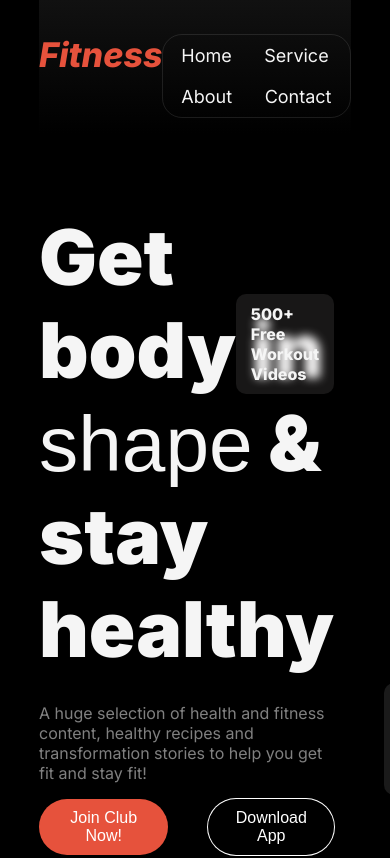
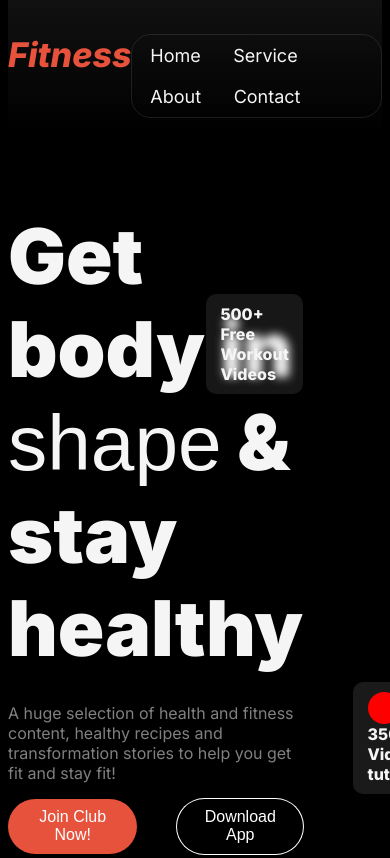
Before and after one commit to rubel2323/assignment-2, a plain HTML site: page index.html in a window 390 px wide. Shown: the top 858 px of the page. Drawn offline with Linux system fonts and the light colour scheme; a web font is replaced by a local one.

Commit message:
started after getting cured

```diff
--- a/style.css
+++ b/style.css
@@ -52,7 +52,7 @@ html {
 }
 
 .btn {
-  gap: 40px;
+  gap: 2.5rem;
 }
 
 .btn-primary {
@@ -60,8 +60,8 @@ html {
   background-color: rgb(230, 82, 60);
   color: rgb(255, 255, 255);
   border: none;
-  padding: 10px 20px;
-  border-radius: 30px;
+  padding: 0.6rem 1.25rem;
+  border-radius: 1.9rem;
   font-size: 1rem;
   font-weight: 400;
   cursor: pointer;
@@ -75,7 +75,7 @@ html {
   /* Slightly lighter border */
   box-shadow: 0 0 0 1px white; /* Simulates a border with consistent color */
   border-radius: 999px; /* Fully rounded pill shape */
-  padding: 10px 20px;
+  padding: 0.6rem 1.25rem;
   font-size: 1rem;
   cursor: pointer;
   box-sizing: border-box;
@@ -101,7 +101,7 @@ html {
 }
 
 .navbar-links {
-  margin-top: 18px;
+  margin-top: 1.1rem;
 }
 
 nav > ul {
@@ -123,13 +123,13 @@ nav > ul > li {
 nav > ul > li:hover {
   background-color: rgb(230, 82, 60);
   color: rgb(255, 255, 255);
-  border-radius: 20px;
+  border-radius: 1.25rem;
   cursor: pointer;
 }
 
 /* hero style design */
 .hero {
-  gap: 80px;
+  gap: 5rem;
 }
 
 description {
@@ -142,7 +142,7 @@ description {
 }
 
 .description-subtitle {
-  margin-top: -50px;
+  margin-top: -3.1rem;
   font-size: 1rem;
   font-weight: 400;
 }
@@ -150,7 +150,7 @@ description {
 .hero-container {
   position: relative;
   width: 100%;
-  /* padding: 20px; */
+
   box-sizing: border-box;
 }
 .hero-image {
@@ -162,11 +162,10 @@ description {
 .top-right-btn,
 .bottom-left-btn {
   position: absolute;
-  padding: 10px 15px;
-  border-radius: 10px;
+  padding: 0.63rem 0.9rem;
+  border-radius: 0.63rem;
   font-weight: 800;
-  /* color: hsl(0, 27%, 94%); */
-  /* background-color: rgba(0,0,0,0.6); */
+  display: block;
   backdrop-filter: blur(5px);
 }
 
@@ -490,7 +489,7 @@ description {
 .footer-links h3 {
   font-size: 1.5rem;
   font-weight: 700;
-  margin-bottom: 20px;
+  margin-bottom: 1.25rem;
 }
 
 .footer-links ul {
@@ -530,7 +529,7 @@ hr {
 
 /* Responsive Styles */
 
-@media (max-width: 900px) {
+/* @media (max-width: 900px) {
   .bmi-container {
     flex-direction: column;
     align-items: center;
@@ -544,4 +543,31 @@ hr {
   .bmi-table {
     width: 100%;
   }
+  .hero-image {
+    width: 100%;
+    max-width: 100%;
+    height: auto;
+    display: block;
+  }
+  .hero {
+    flex-direction: column;
+    gap: 2rem;
+  }
+  .description {
+    width: 100%;
+  }
+} */
+
+@media (max-width: 576px) {
+  .w-major,
+  .footer-container,
+  .extra-mile-container,
+  .bmi-container,
+  .team-member {
+    max-width: 100%;
+    width: 100%;
+    margin: 0;
+    padding: 0 8px;
+    box-sizing: border-box;
+  }
 }
```
